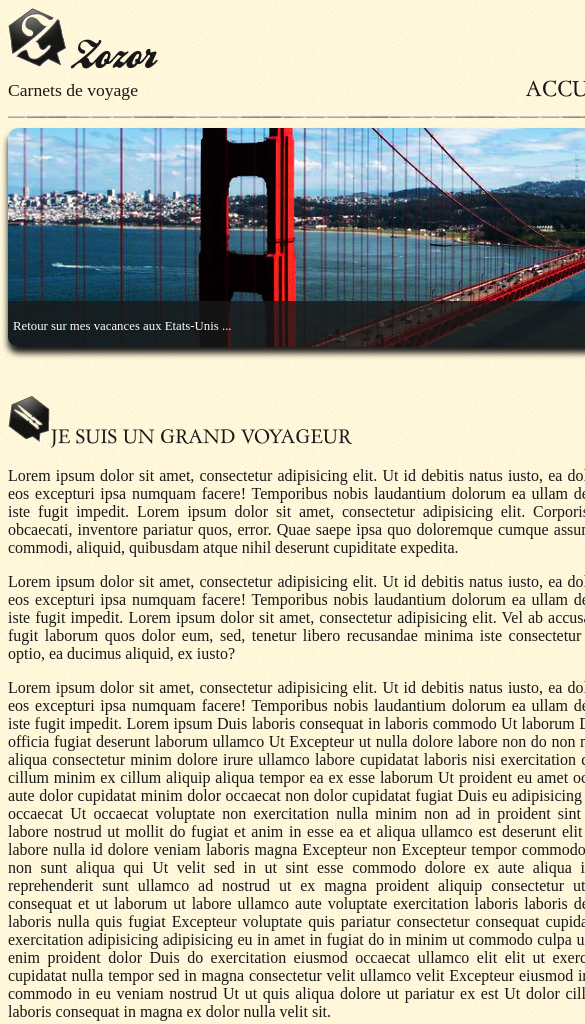
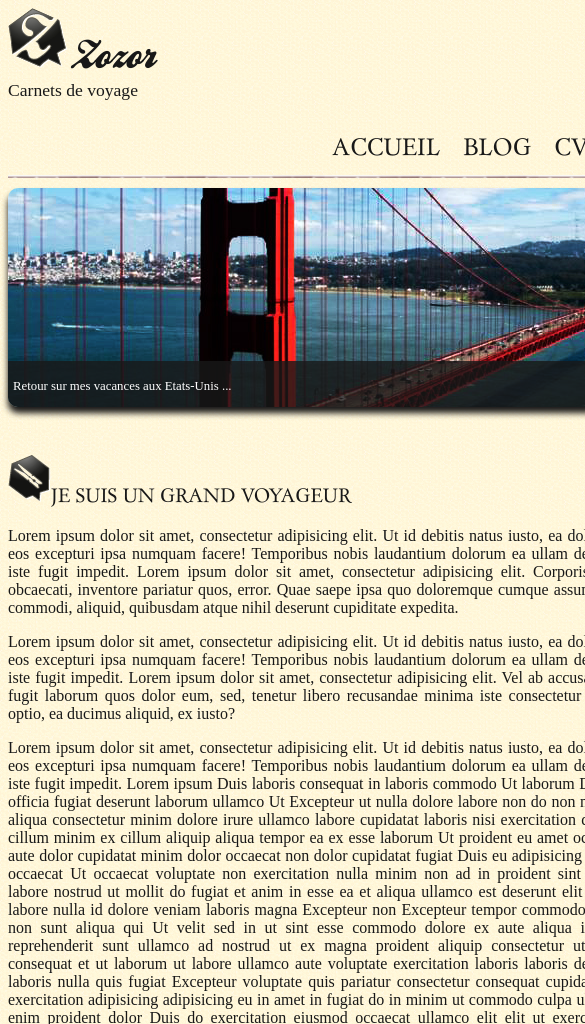
Before and after one commit to olafemi/Tp-zozor, a plain HTML site: page index.html in a window 390 px wide. Shown: the top 1024 px of the page, 585 px wide, since content can reach past the window. Drawn offline with Linux system fonts and the light colour scheme.

Commit message:
essaie de la fonction media queri
ajout de media querie pour tester

```diff
--- a/style.css
+++ b/style.css
@@ -34,6 +34,30 @@ body {
 .bloc_page {
     width:952px ;
     margin: auto ;
+}
+
+@media all and (max-width: 1040px) {
+    .bloc_page {
+        width: auto;
+    }
+
+    nav {
+        width: auto;
+        text-align: left;
+    }
+
+    nav li {
+        display: block;
+        padding-left: 4px;
+    }
+
+    nav a {
+        font-size: 1.1em;
+    }
+
+    nav a :hover {
+        border-bottom: 0;
+    }
 }
 
 h1, nav a {
```
